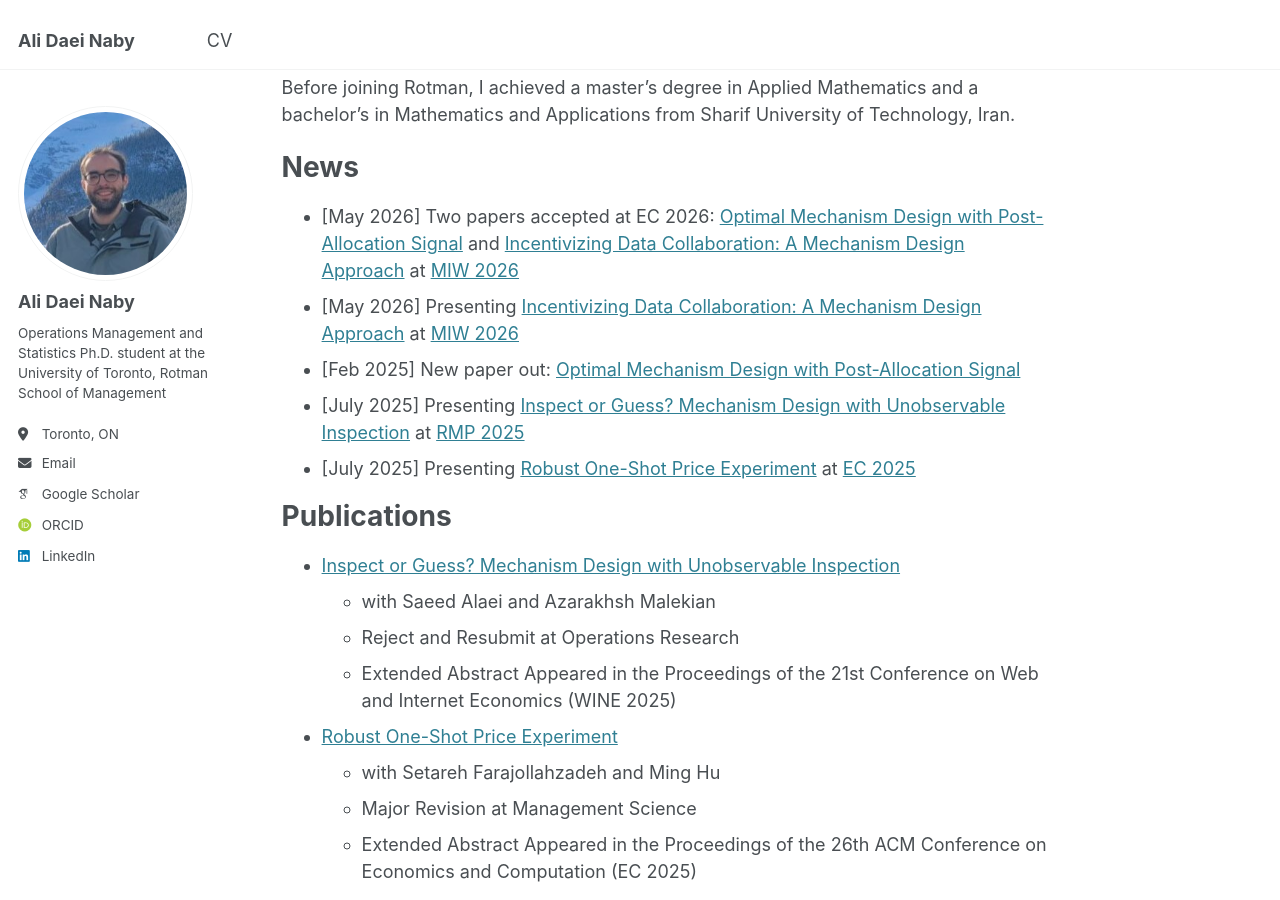
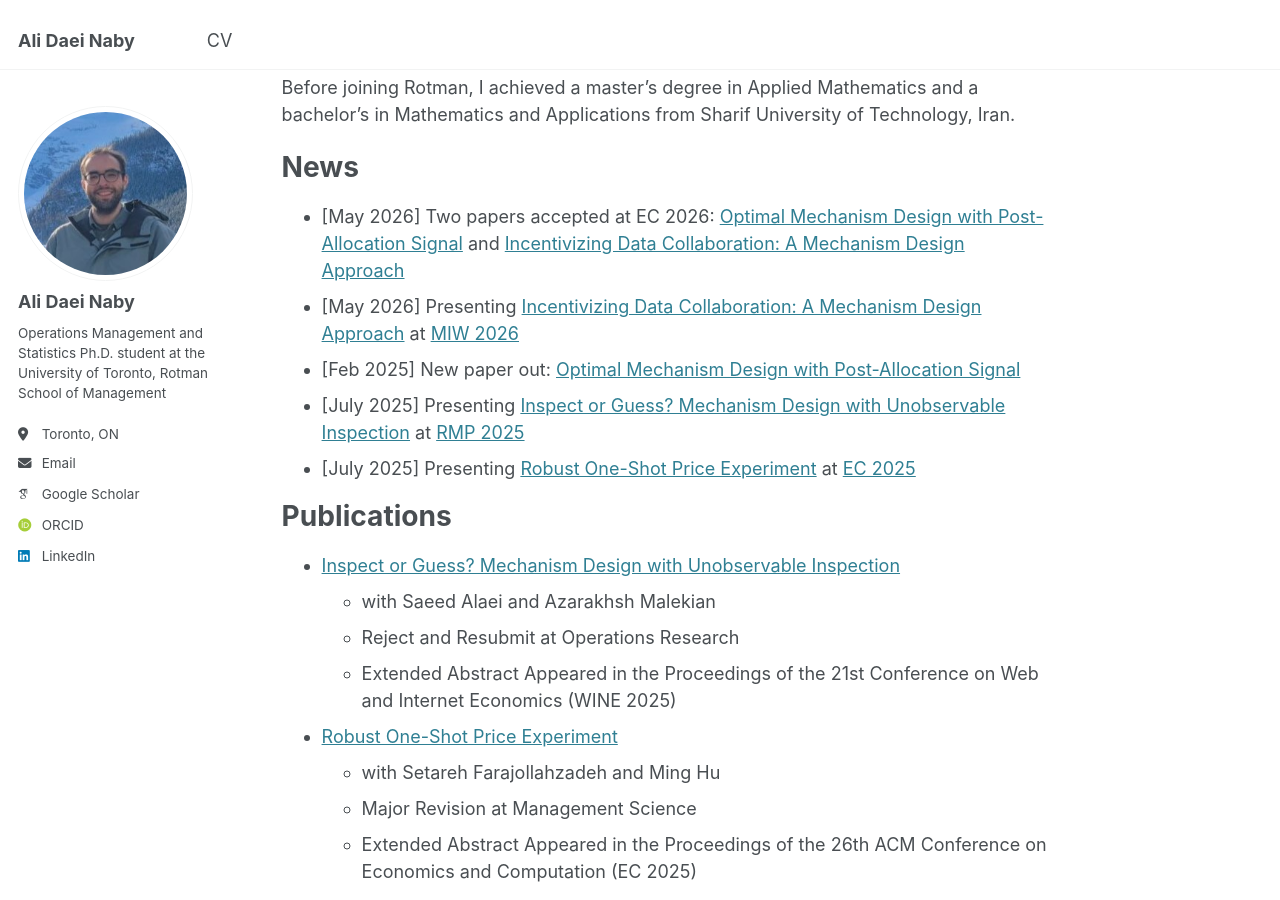
Before and after one commit to alidaeinaby/alidaeinaby.github.io, a Jekyll site: the page built from _pages/about.md, in a window 1280 px wide and 900 px high, scrolled down 364 px. Built offline with Jekyll 4.4.1, drawn with Linux system fonts in a browser that asks for light colours; some web fonts are replaced.

Commit message:
Update about.md

```diff
--- a/_pages/about.md
+++ b/_pages/about.md
@@ -15,7 +15,7 @@ Before joining Rotman, I achieved a master's degree in Applied Mathematics and a
 
 News
 ======
-- [May 2026] Two papers accepted at EC 2026: [Optimal Mechanism Design with Post-Allocation Signal](https://papers.ssrn.com/sol3/papers.cfm?abstract_id=6220718) and [Incentivizing Data Collaboration: A Mechanism Design Approach](https://papers.ssrn.com/sol3/papers.cfm?abstract_id=5297868) at [MIW 2026](https://marketplaceinnovation.net/)
+- [May 2026] Two papers accepted at EC 2026: [Optimal Mechanism Design with Post-Allocation Signal](https://papers.ssrn.com/sol3/papers.cfm?abstract_id=6220718) and [Incentivizing Data Collaboration: A Mechanism Design Approach](https://papers.ssrn.com/sol3/papers.cfm?abstract_id=5297868)
 - [May 2026] Presenting [Incentivizing Data Collaboration: A Mechanism Design Approach](https://papers.ssrn.com/sol3/papers.cfm?abstract_id=5297868) at [MIW 2026](https://marketplaceinnovation.net/)
 - [Feb 2025] New paper out: [Optimal Mechanism Design with Post-Allocation Signal](https://papers.ssrn.com/sol3/papers.cfm?abstract_id=6220718)
 - [July 2025] Presenting [Inspect or Guess? Mechanism Design with Unobservable Inspection](https://papers.ssrn.com/sol3/papers.cfm?abstract_id=5146874) at [RMP 2025](https://business.columbia.edu/2025-informs-conference)
```
